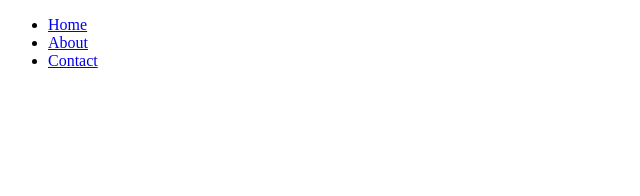
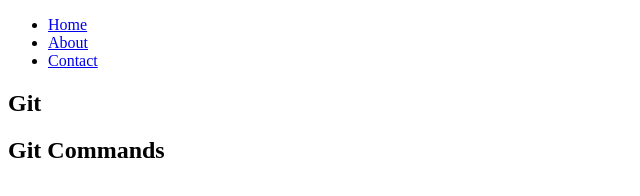
Before and after one commit to AbishanA/sample-git-project, a plain HTML site: page index.html in a window 1280 px wide. Shown: the whole page, without its empty margins (0-640 px from the left). Drawn offline with Linux system fonts and the light colour scheme.

Commit message:
Website with Section

```diff
--- a/index.html
+++ b/index.html
@@ -17,5 +17,13 @@
             </ul>
         </nav>
     </header>
+    <main>
+        <section>
+            <h1>Git</h1>
+        </section>
+        <section>
+            <h2>Git Commands</h2>
+        </section>
+    </main>
 </body>
 </html>
```
